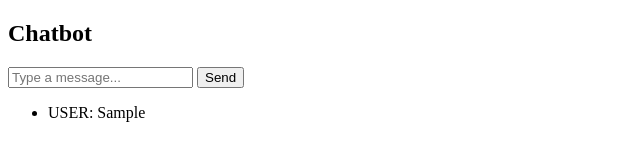
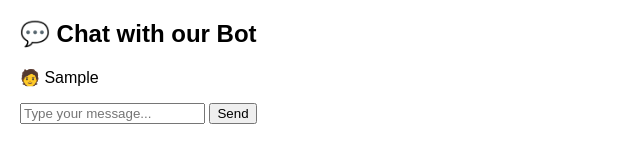
Before and after one commit to Tamizh-32/E-CommerceAPI, a website: page public/chat.html in a window 1280 px wide. Both pictures are taken after typing "Sample" into the empty fields and a click on the button "Send". Shown: the whole page, without its empty margins (0-640 px from the left). Drawn offline with nearby package versions, Linux system fonts and the light colour scheme; no server answers.

Commit message:
Update the Chat.html

```diff
--- a/public/chat.html
+++ b/public/chat.html
@@ -1,37 +1,26 @@
 <!DOCTYPE html>
 <html lang="en">
 <head>
-  <meta charset="UTF-8">
-  <title>Chatbot Test</title>
+  <meta charset="UTF-8" />
+  <meta name="viewport" content="width=device-width, initial-scale=1.0" />
+  <title>Chatbot</title>
+  <style>
+    body { font-family: sans-serif; margin: 20px; }
+    ul { list-style: none; padding: 0; }
+    li { margin: 10px 0; }
+  </style>
 </head>
 <body>
-  <h2>Chatbot</h2>
-  <input id="msg" placeholder="Type a message..." />
-  <button onclick="send()">Send</button>
-  <ul id="chat"></ul>
+  <h2>💬 Chat with our Bot</h2>
+  <ul id="messages"></ul>
+  <form id="form">
+    <input id="input" autocomplete="off" placeholder="Type your message..." />
+    <button>Send</button>
+  </form>
 
-  <script src="https://cdn.socket.io/4.7.2/socket.io.min.js"></script>
-  <script>
-    const socket = io('http://13.233.104.187:3000/');
-    const ul = document.getElementById('chat');
-
-    socket.on('chat reply', (msg) => {
-      const li = document.createElement('li');
-      li.innerText = "BOT:" + msg;
-      ul.appendChild(li);
-    });
-
-    function send() {
-      const input = document.getElementById('msg');
-      const msg = input.value;
-
-      const li = document.createElement('li');
-      li.innerText = "USER: " + msg;
-      ul.appendChild(li);
-
-      socket.emit('chat message', msg);
-      input.value = '';
-    }
-  </script>
+  <!-- ✅ Local Socket.IO script -->
+  <script src="/socket.io/socket.io.js"></script>
+  <!-- ✅ Separate JS file to avoid inline CSP issues -->
+  <script src="/chat.js"></script>
 </body>
 </html>
--- /dev/null
+++ b/public/chat.js
@@ -0,0 +1,23 @@
+const socket = io();
+
+const form = document.getElementById('form');
+const input = document.getElementById('input');
+const messages = document.getElementById('messages');
+
+form.addEventListener('submit', function (e) {
+  e.preventDefault();
+  if (input.value) {
+    const userMsg = document.createElement('li');
+    userMsg.textContent = `🧑 ${input.value}`;
+    messages.appendChild(userMsg);
+
+    socket.emit('chat message', input.value);
+    input.value = '';
+  }
+});
+
+socket.on('chat reply', function (msg) {
+  const botMsg = document.createElement('li');
+  botMsg.textContent = `🤖 ${msg}`;
+  messages.appendChild(botMsg);
+});
```
